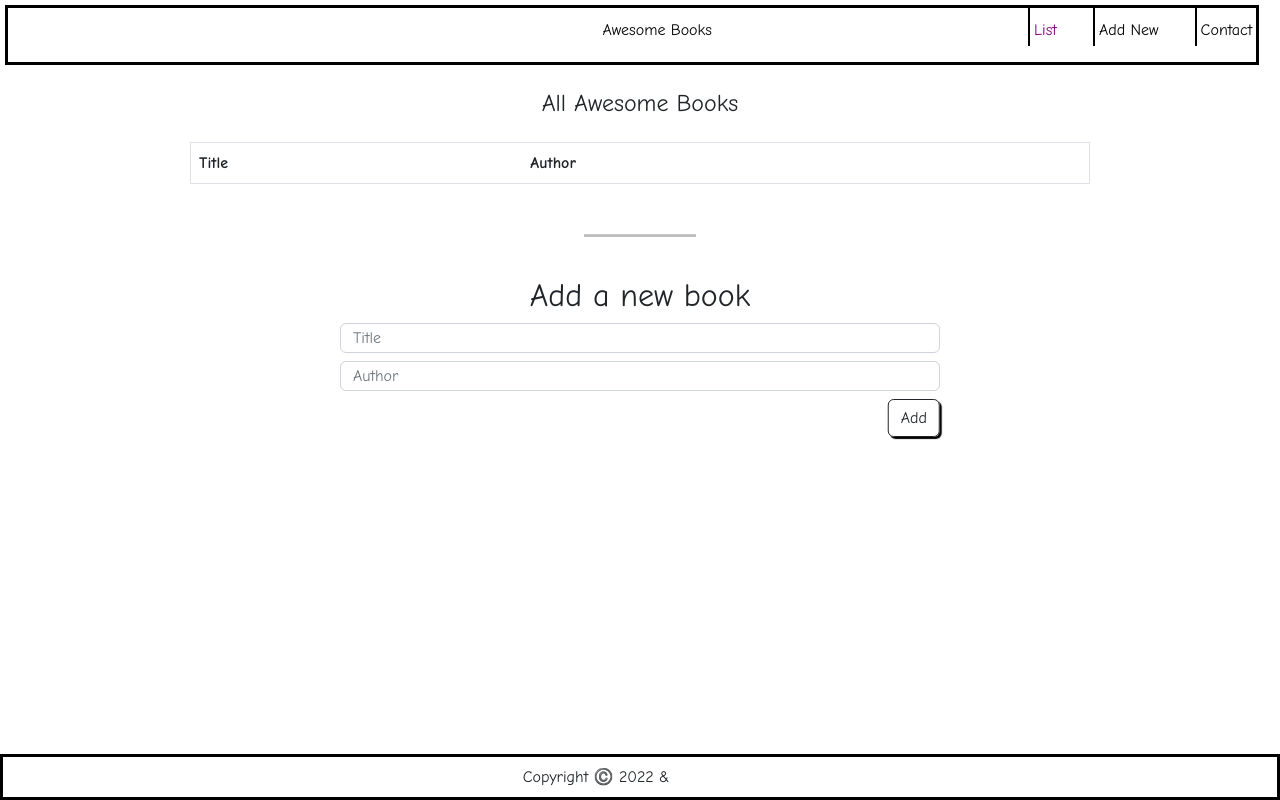
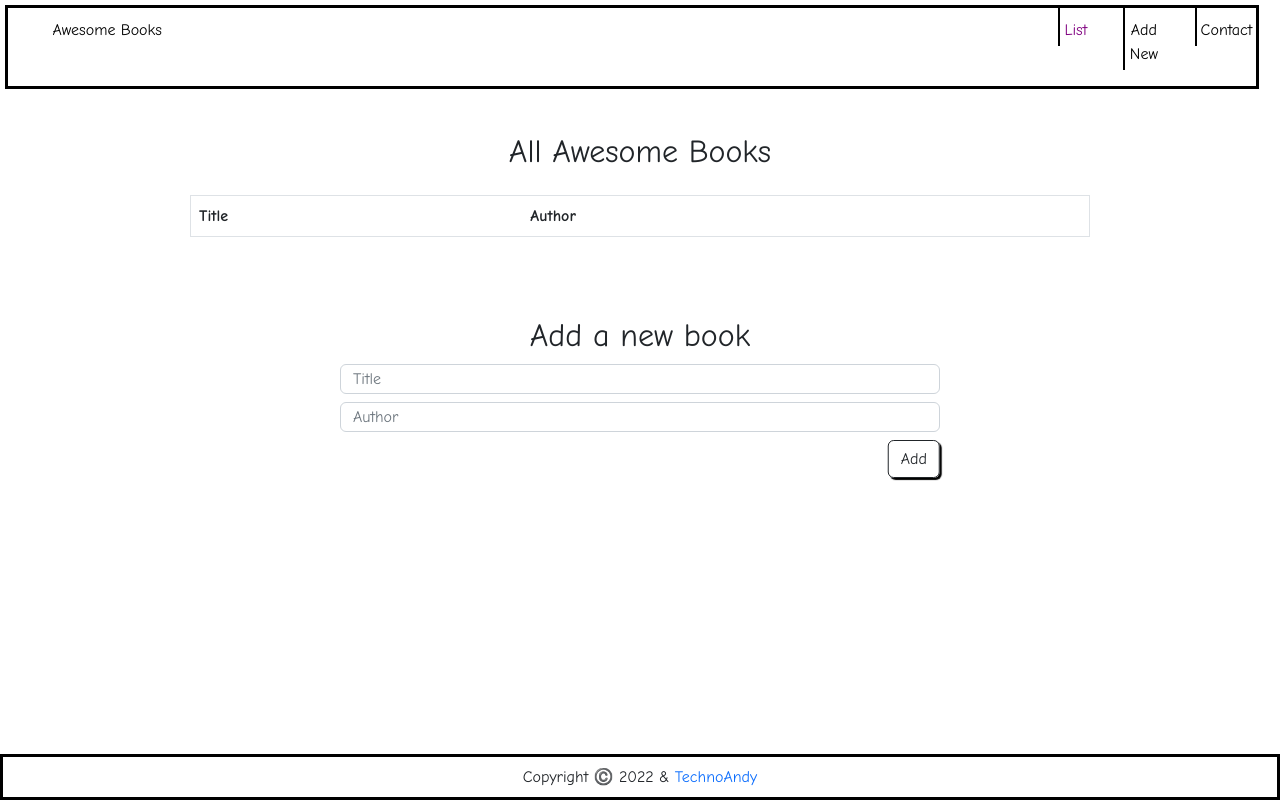
Before and after one commit to TechnoAndy/Awesome-books, a website: page index.html in a window 1280 px wide. Drawn offline with nearby package versions, Linux system fonts and the light colour scheme.

Commit message:
Add styling to website

```diff
--- a/index.html
+++ b/index.html
@@ -36,7 +36,7 @@
     <!-- List Section -->
     <section class="list" id="list">
       <div class="container mt-4">
-        <h1>All Awesome Books</h1>
+        <h2>All Awesome Books</h2>
         <table class="table table-striped border mt-4">
           <thead>
             <tr>
@@ -47,7 +47,7 @@
           </thead>
           <tbody id="book-list"></tbody>
         </table>
-        <hr class="line" />
+        <!-- <hr class="line" / -->
         <br />
       </div>
     </section>
--- a/style.css
+++ b/style.css
@@ -72,6 +72,7 @@ nav ul li {
   display: flex;
   padding-top: 10px;
   border-left: 2px solid black;
+  width: 100%;
 }
 
 .linkBtn-1 {
@@ -81,28 +82,23 @@ nav ul li {
   background-color: transparent;
   box-shadow: none;
   cursor: pointer;
-  font-size: 1rem;
+  font-size: 16px;
   padding-top: 10px;
-  padding-right: 300px;
-  margin-bottom: -20px;
+  padding-right: 850px;
+  /* margin-bottom: -20px; */
+  width: 90%;
 }
 
 .active {
   color: purple;
 }
 
-.dateDisplay {
-  padding-top: 10px;
-  display: flex;
-  flex-direction: row;
-  justify-content: flex-end;
-  width: 100%;
-  font-size: 1rem;
-  padding-right: 70px;
+.container {
+  padding-top: 20px;
 }
 
-h1 {
-  font-size: 1.5rem;
+.addNew {
+  padding-top: 20px;
 }
 
 button {
@@ -127,12 +123,6 @@ input {
   margin-top: 2rem;
 }
 
-/* .contact h2 {
-  font-size: 3rem;
-  margin-bottom: 3rem;
-  text-align: center;
-} */
-
 .contact p,
 .contact ul {
   text-align: left;
@@ -156,10 +146,5 @@ footer {
 
 footer a {
   text-decoration: none;
-  color: white;
+
 }
-
-footer img {
-  width: 1rem;
-  color: white;
-}
```
